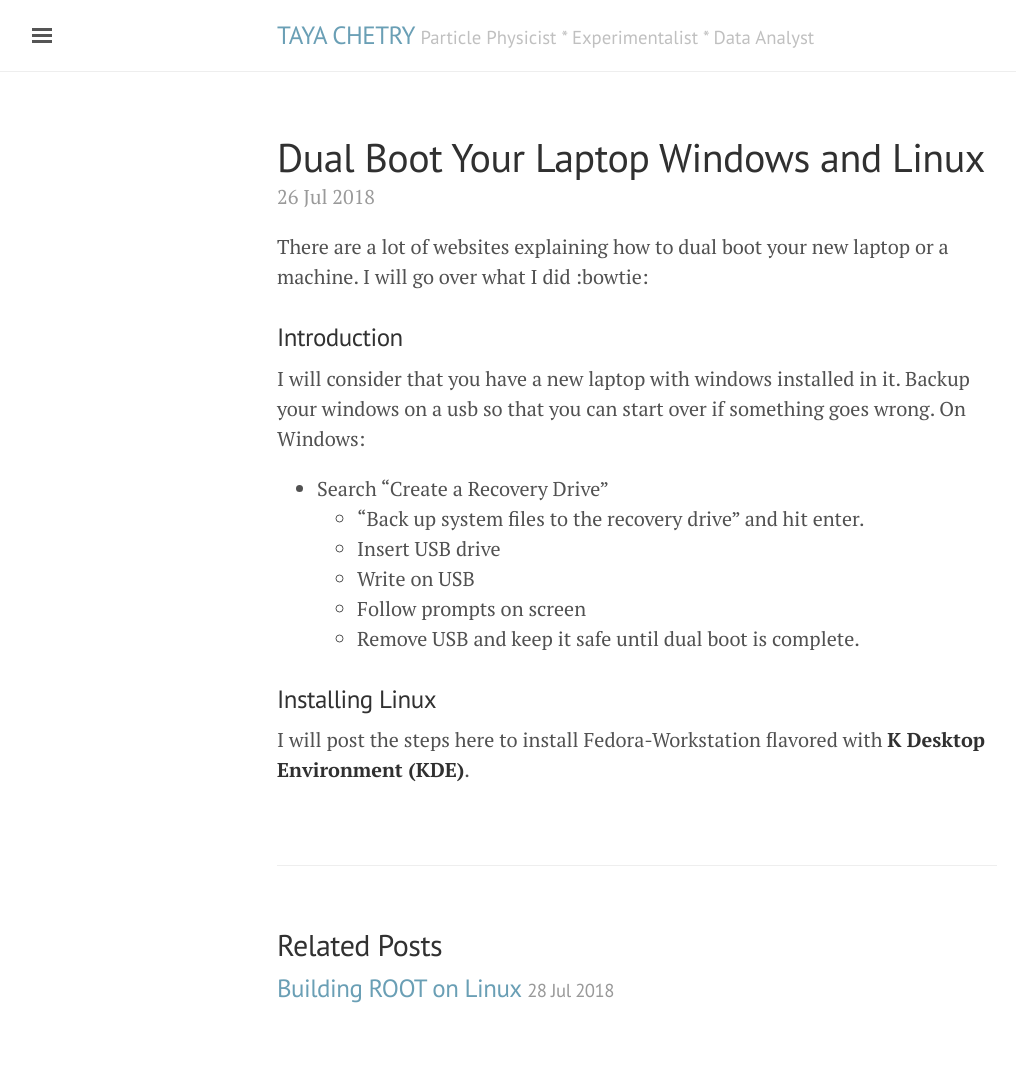
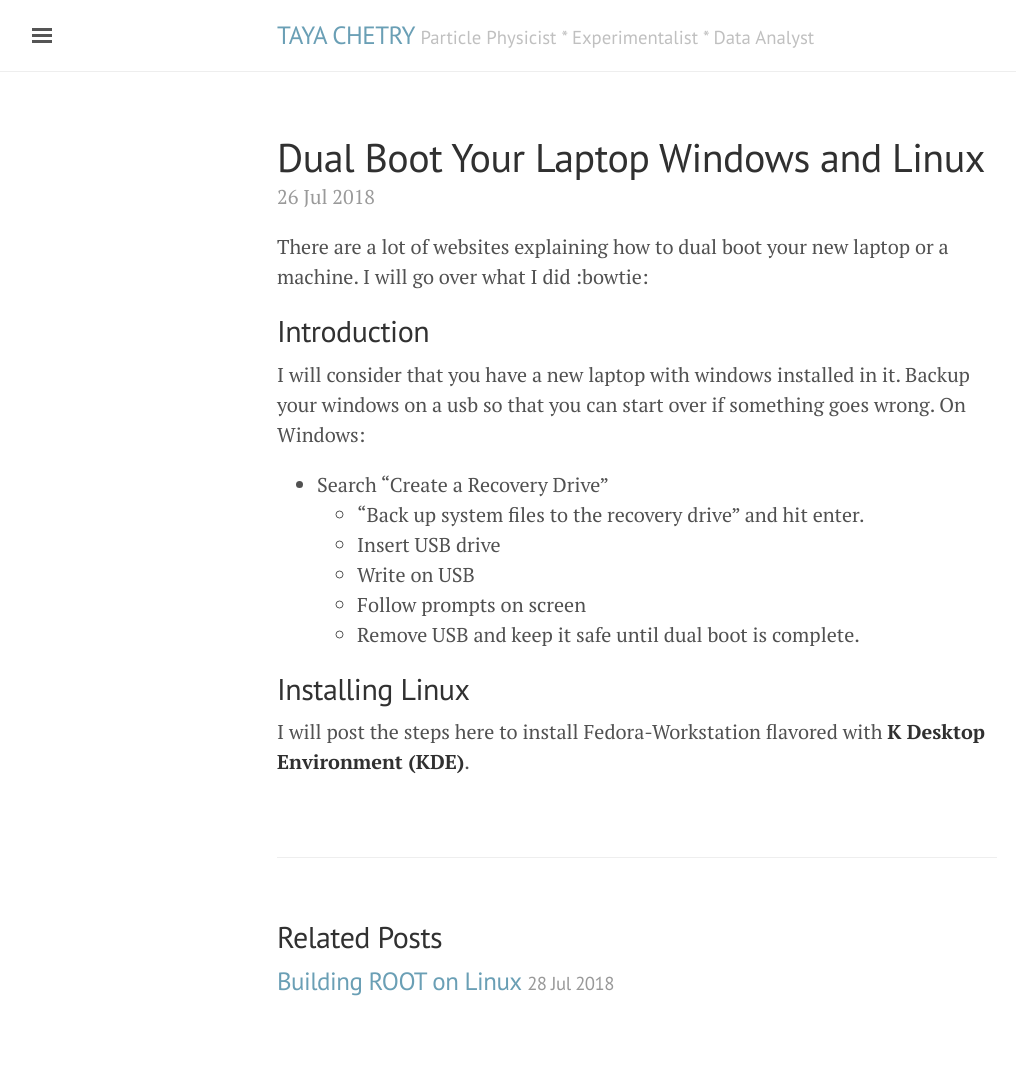
Before and after one commit to tchetry/tchetry.github.io, a Jekyll site: the page built from _posts/2018-07-26-dual-boot-linux-windows.md, in a window 1280 px wide. Shown: the whole page, without its empty margins (3-1019 px from the left). Built offline with Jekyll 4.4.1, drawn with Linux system fonts in a browser that asks for light colours.

```diff
--- a/_posts/2018-07-26-dual-boot-linux-windows.md
+++ b/_posts/2018-07-26-dual-boot-linux-windows.md
@@ -5,7 +5,7 @@ title: Dual Boot Your Laptop Windows and Linux
 
 There are a lot of websites explaining how to dual boot your new laptop or a machine. I will go over what I did :bowtie:
 
-### Introduction
+## Introduction
 I will consider that you have a new laptop with windows installed in it. Backup your windows on a usb so that you can start over if something goes wrong.
 On Windows:
 * Search "Create a Recovery Drive"
@@ -15,5 +15,5 @@ On Windows:
 	* Follow prompts on screen
 	* Remove USB and keep it safe until dual boot is complete.
 
-### Installing Linux
+## Installing Linux
 I will post the steps here to install Fedora-Workstation flavored with __K Desktop Environment (KDE)__.
```
